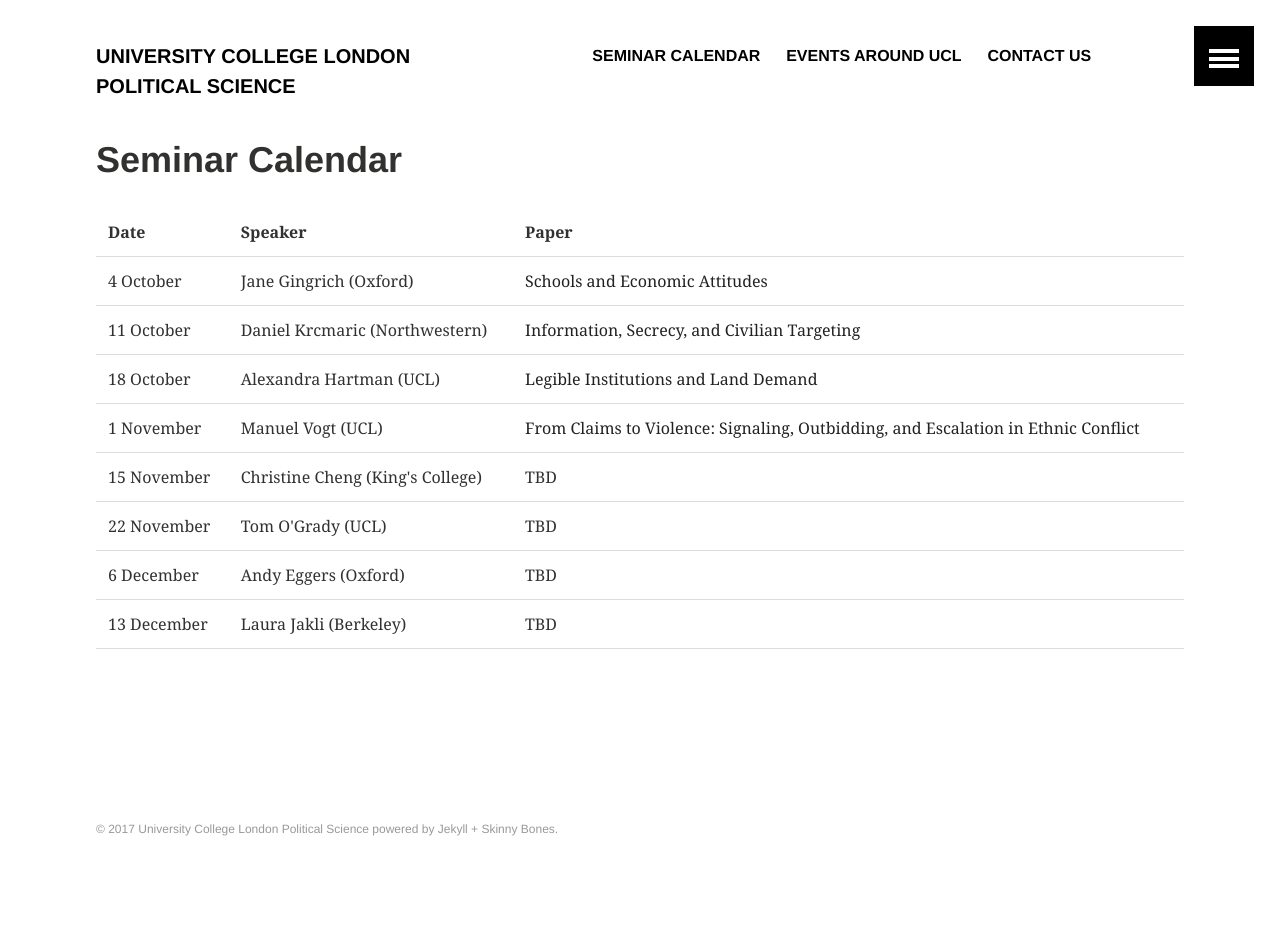
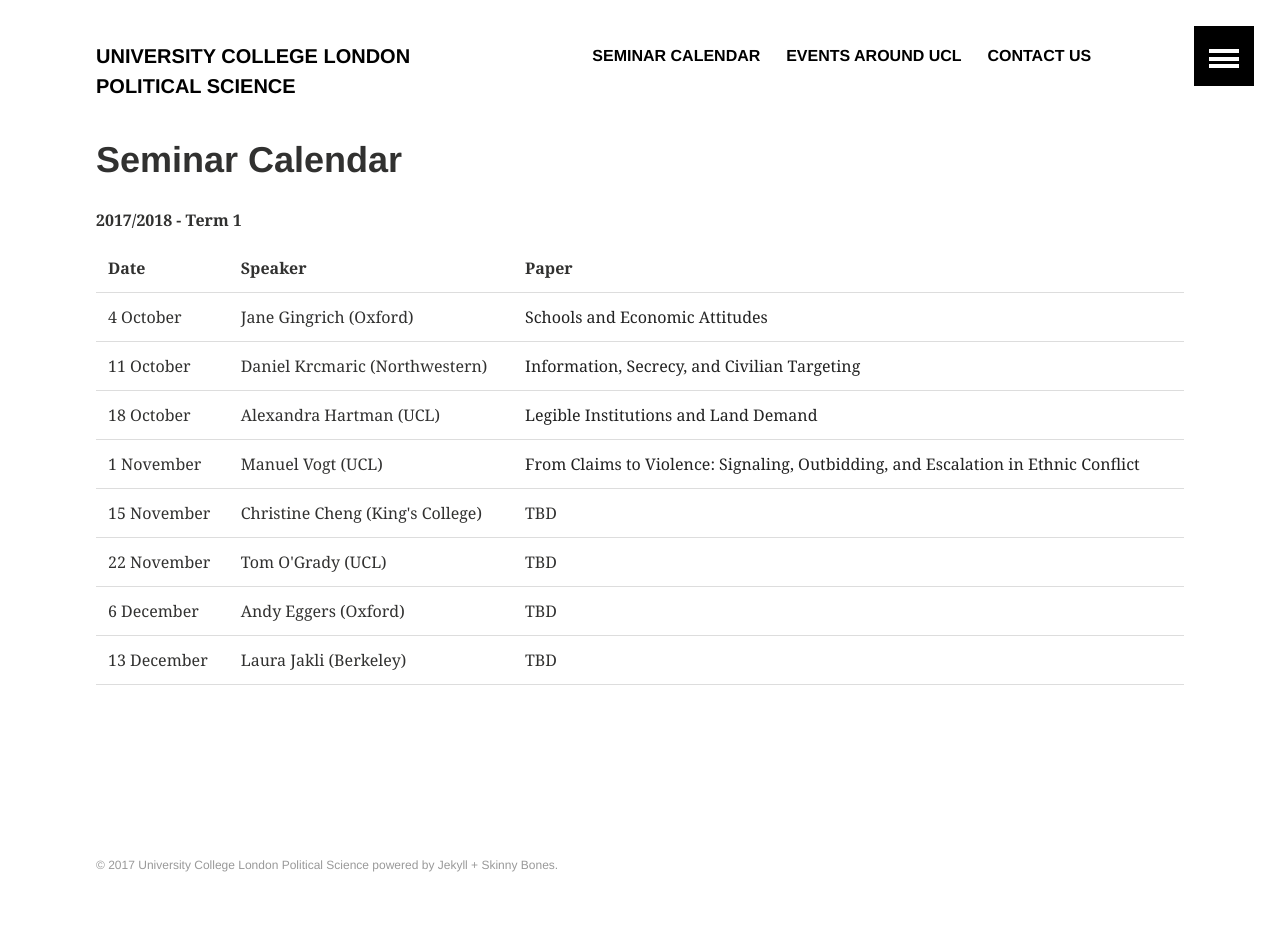
Before and after one commit to phischroeder/drs_page, a Jekyll site: the page built from calendar/index.html, in a window 1280 px wide. Built offline with Jekyll 4.4.1, drawn with Linux system fonts in a browser that asks for light colours; before the commit the page ends 915 px from its top, so only the background shows below that.

Commit message:
Update index.html

```diff
--- a/calendar/index.html
+++ b/calendar/index.html
@@ -2,6 +2,7 @@
 layout: archive
 title: "Seminar Calendar"
 ---
+<b>2017/2018 - Term 1</b>
 
 <TABLE>
    <TR>
```
